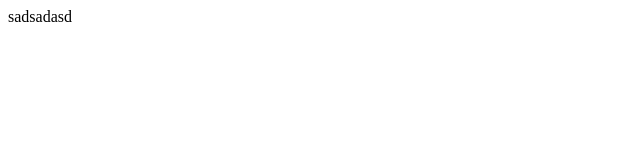
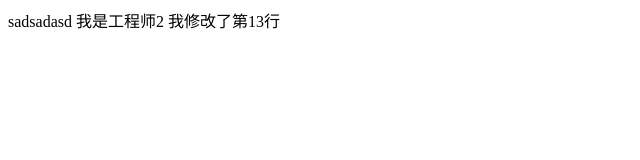
Before and after one commit to ChangRui1/1507B, a plain HTML site: page index.html in a window 1280 px wide. Shown: the whole page, without its empty margins (0-640 px from the left). Drawn offline with Linux system fonts and the light colour scheme.

Commit message:
修改第13行

```diff
--- a/index.html
+++ b/index.html
@@ -6,5 +6,6 @@
 </head>
 <body>
 	sadsadasd
+	我是工程师2 我修改了第13行
 </body>
 </html>
```
